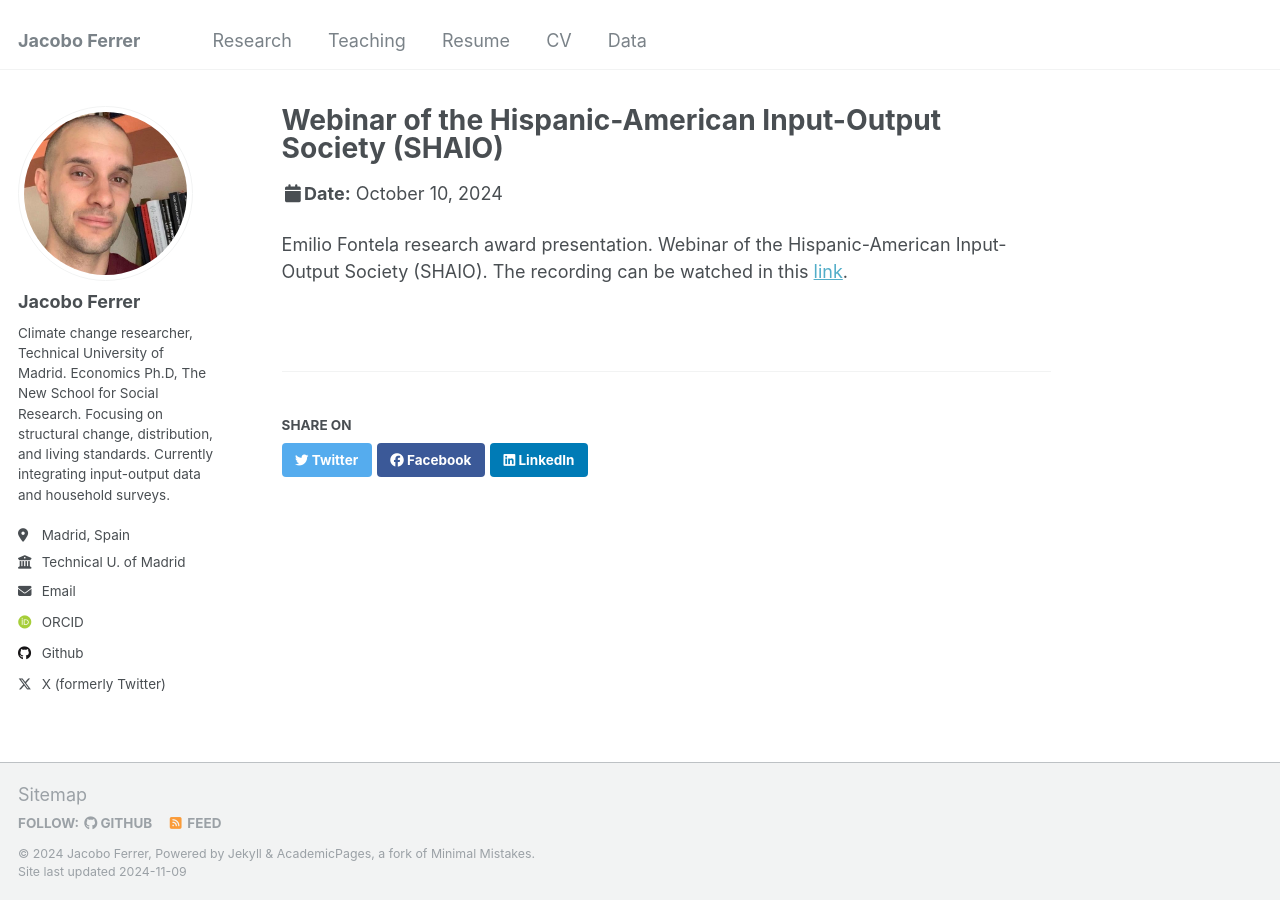
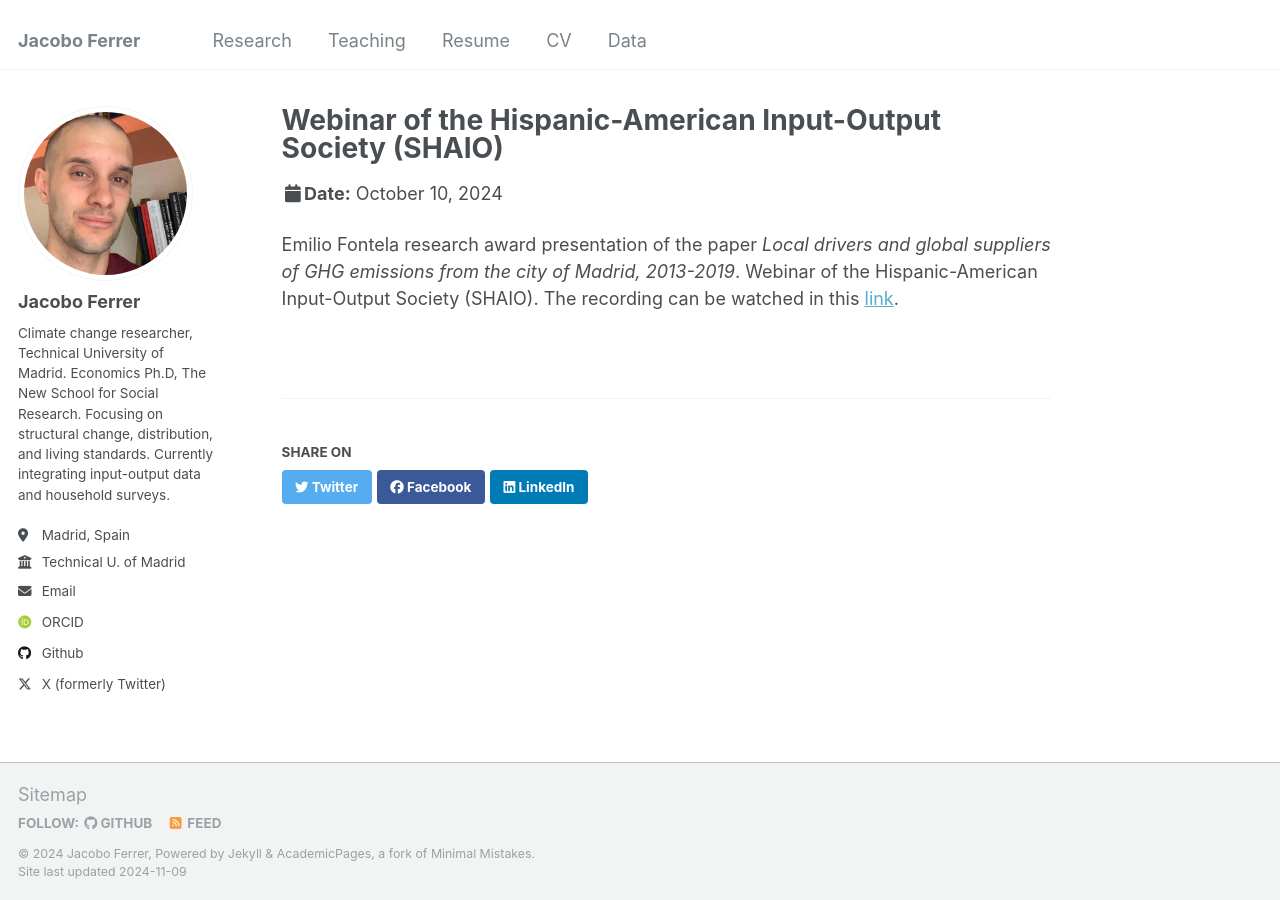
Before and after one commit to jferrherz/jferrherz.github.io, a Jekyll site: the page built from _talks/2024_webinar_shaio.md, in a window 1280 px wide. Built offline with Jekyll 4.4.1, drawn with Linux system fonts in a browser that asks for light colours; some web fonts are replaced.

Commit message:
Update 2024_webinar_shaio.md

```diff
--- a/_talks/2024_webinar_shaio.md
+++ b/_talks/2024_webinar_shaio.md
@@ -7,4 +7,4 @@ venue: "Online"
 date: 2024-10-10
 ---
 
-Emilio Fontela research award presentation. Webinar of the Hispanic-American Input-Output Society (SHAIO). The recording can be watched in this [link](https://www.youtube.com/watch?v=vE6tcUcb54M&embeds_referring_euri=https%3A%2F%2Fwebinars.shaio.es%2F&source_ve_path=MjM4NTE).
+Emilio Fontela research award presentation of the paper *Local drivers and global suppliers of GHG emissions from the city of Madrid, 2013-2019*. Webinar of the Hispanic-American Input-Output Society (SHAIO). The recording can be watched in this [link](https://www.youtube.com/watch?v=vE6tcUcb54M&embeds_referring_euri=https%3A%2F%2Fwebinars.shaio.es%2F&source_ve_path=MjM4NTE).
```
